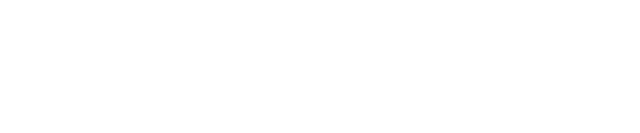
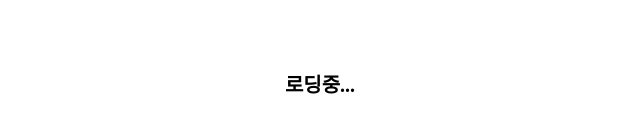
Before and after one commit to Quad72/seminar-2024-snutt-clone, a React (Vite) app: page /profile in a window 1280 px wide. Before the commit this address had no page. Shown: the part 315-448 px from the top of the page, without its empty margins (320-960 px from the left). Built offline with nearby package versions, Linux system fonts and the light colour scheme.

Commit message:
프로필 페이지 추가 및 API 연결 (#8)

```diff
--- a/src/App.tsx
+++ b/src/App.tsx
@@ -1,16 +1,21 @@
 import './reset.css';
 
+import { useState } from 'react';
 import { BrowserRouter as Router, Route, Routes } from 'react-router-dom';
 
 import LoginPage from './LoginPage';
 import MainPage from './MainPage'; // 홈 컴포넌트
+import ProfilePage from './ProfilePage';
 
 export const App = () => {
+  const [token, setToken] = useState<string | null>(null);
+
   return (
     <Router>
       <Routes>
         <Route path="/" element={<MainPage />} />
-        <Route path="/login" element={<LoginPage />} />
+        <Route path="/login" element={<LoginPage setToken={setToken} />} />
+        <Route path="/profile" element={<ProfilePage token={token} />} />
       </Routes>
     </Router>
   );
--- a/src/LoginPage.tsx
+++ b/src/LoginPage.tsx
@@ -1,12 +1,50 @@
+import { useState } from 'react';
 import { useNavigate } from 'react-router-dom';
 
 import styles from './css/LoginPage.module.css';
 
-const LoginPage = () => {
+type LoginProps = {
+  setToken: (token: string) => void;
+};
+
+type TokenResponse = {
+  user_id: string;
+  token: string;
+  message: string;
+};
+
+const LoginPage = ({ setToken }: LoginProps) => {
+  const [id, setId] = useState<string>('');
+  const [password, setPassword] = useState<string>('');
   const navigate = useNavigate();
 
   const handleGoBack = () => {
     navigate(-1);
+  };
+
+  const handleLoginClick = async () => {
+    try {
+      const response = await fetch(
+        'https://wafflestudio-seminar-2024-snutt-redirect.vercel.app/v1/auth/login_local',
+        {
+          method: 'POST',
+          headers: {
+            'Content-Type': 'application/json',
+          },
+          body: JSON.stringify({ id, password }),
+        },
+      );
+
+      if (!response.ok) {
+        throw new Error('로그인 실패');
+      }
+
+      const data = (await response.json()) as TokenResponse;
+      setToken(data.token);
+      navigate('/profile');
+    } catch (error) {
+      console.error('error: ', error);
+    }
   };
 
   return (
@@ -16,6 +54,7 @@
           <img
             src="./src/assets/left-arrow.png"
             className={styles.backarrow}
+            alt="뒤로"
           ></img>
           뒤로
         </button>
@@ -28,6 +67,10 @@
             className={styles.idinput}
             type="text"
             id="id"
+            value={id}
+            onChange={(e) => {
+              setId(e.target.value);
+            }}
             placeholder="아이디를 입력하세요"
           ></input>
         </div>
@@ -37,6 +80,10 @@
             className={styles.passwordinput}
             type="password"
             id="password"
+            value={password}
+            onChange={(e) => {
+              setPassword(e.target.value);
+            }}
             placeholder="비밀번호를 입력하세요"
           ></input>
         </div>
@@ -47,7 +94,16 @@
         </div>
       </div>
       <div className={styles.buttonbox}>
-        <button className={styles.loginbutton}>로그인</button>
+        <button
+          className={styles.loginbutton}
+          onClick={() => {
+            handleLoginClick().catch(() => {
+              console.error('error');
+            });
+          }}
+        >
+          로그인
+        </button>
       </div>
     </div>
   );
--- /dev/null
+++ b/src/ProfilePage.tsx
@@ -0,0 +1,62 @@
+import { useEffect, useState } from 'react';
+
+import styles from './css/ProfilePage.module.css';
+
+type ProfileProps = {
+  token: string | null;
+};
+
+type ProfileResponse = {
+  id: string;
+  isAdmin: boolean;
+  regDate: string;
+  notificationCheckedAt: string;
+  email: string;
+  localId: string;
+  fbName: string;
+  nickname: { nickname: string; tag: string };
+};
+
+const ProfilePage = ({ token }: ProfileProps) => {
+  const [nickname, setNickname] = useState<string | null>(null);
+  const [tag, setTag] = useState<string>('');
+
+  useEffect(() => {
+    const fetchProfile = async () => {
+      try {
+        if (token === null) throw new Error('No token found');
+        const response = await fetch(
+          'https://wafflestudio-seminar-2024-snutt-redirect.vercel.app/v1/users/me',
+          {
+            method: 'GET',
+            headers: {
+              'x-access-token': token,
+            },
+          },
+        );
+
+        if (!response.ok) {
+          throw new Error('프로필 불러오기 실패');
+        }
+
+        const data = (await response.json()) as ProfileResponse;
+        setNickname(data.nickname.nickname);
+        setTag(data.nickname.tag);
+      } catch (error) {
+        console.error('error:', error);
+      }
+    };
+
+    void fetchProfile();
+  }, [token]);
+
+  return (
+    <div className={styles.main}>
+      <p className={styles.nametext}>
+        {nickname !== null ? `${nickname}#${tag}` : '로딩중...'}
+      </p>
+    </div>
+  );
+};
+
+export default ProfilePage;
--- /dev/null
+++ b/src/css/ProfilePage.module.css
@@ -0,0 +1,14 @@
+.main {
+  height: 100vh;
+  display: flex;
+  justify-content: center;
+  align-items: center;
+  padding: 20px;
+}
+
+.nametext {
+  font-family: Pretendard;
+  font-size: 20px;
+  font-style: normal;
+  font-weight: 700;
+}
```
